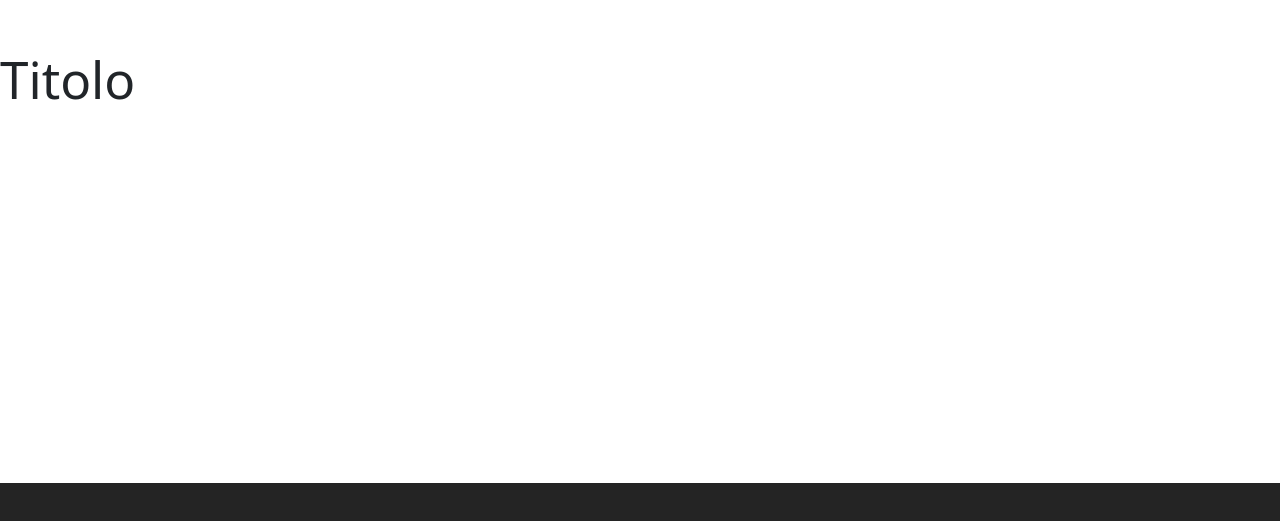
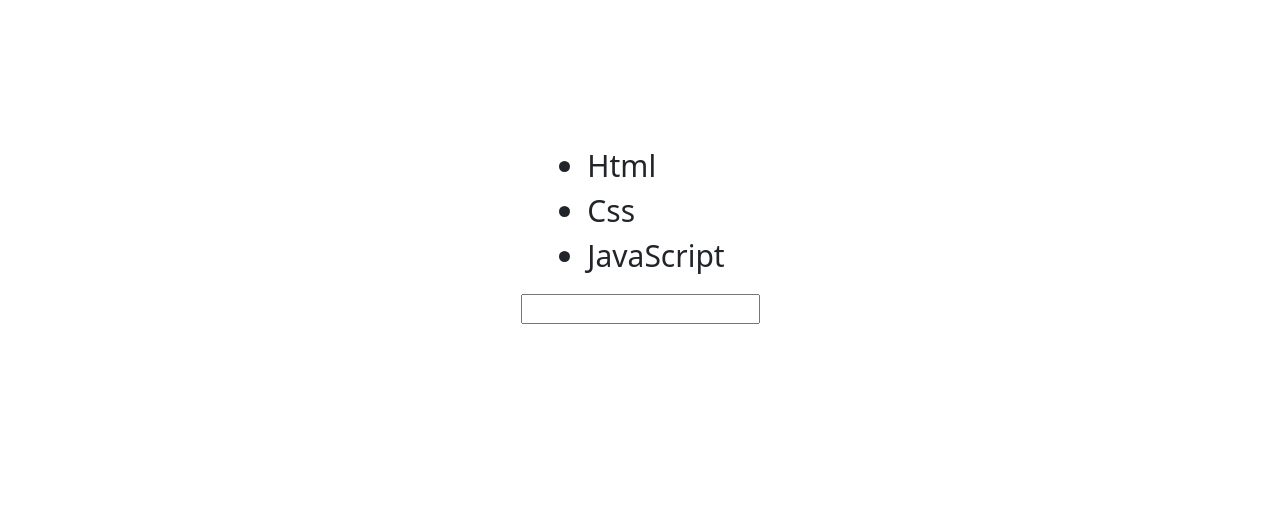
Before and after one commit to LucaIapadre98/react-form, a React app: page / in a window 1280 px wide. Shown: the part 317-838 px from the top of the page. Before the commit the page ends 800 px from the top, so only its background shows below. Built offline with nearby package versions, Linux system fonts and the light colour scheme; the HTML template or start-up script is replaced by a standard one.

Commit message:
creata una mini lista di titoli

```diff
--- a/src/assets/components/Main.jsx
+++ b/src/assets/components/Main.jsx
@@ -1,5 +1,16 @@
 export default function Main(){
-    return <div className="control-form">
-        <h1>Titolo</h1>
-    </div>
-};
+    const listTitle = ["Html","Css","JavaScript"];
+
+    return (
+        <main>
+            <div className="container">
+                <ul>
+                   {listTitle.map((title, index) =>(
+                    <li key={index}>{title}</li>
+                    ))}
+                </ul>
+                <input type="text"></input>
+            </div>
+        </main>
+    );
+}
--- a/src/assets/css/index.css
+++ b/src/assets/css/index.css
@@ -1,36 +1,15 @@
-:root {
-  font-family: system-ui, Avenir, Helvetica, Arial, sans-serif;
-  line-height: 1.5;
-  font-weight: 400;
-
-  color-scheme: light dark;
-  color: rgba(255, 255, 255, 0.87);
-  background-color: #242424;
-
-  font-synthesis: none;
-  text-rendering: optimizeLegibility;
-  -webkit-font-smoothing: antialiased;
-  -moz-osx-font-smoothing: grayscale;
+main{
+  height: 1100px;
+  display: flex;
+  justify-content: center;
+  align-items: center;
 }
-
-a {
-  font-weight: 500;
-  color: #646cff;
-  text-decoration: inherit;
+.container{
+  display: flex;
+  justify-content: center;
+  align-items: center;
+  flex-direction: column;
 }
-a:hover {
-  color: #535bf2;
+.container ul li{
+  font-size: 30px;
 }
-
-body {
-  margin: 0;
-  display: flex;
-  place-items: center;
-  min-width: 320px;
-  min-height: 100vh;
-}
-
-h1 {
-  font-size: 3.2em;
-  line-height: 1.1;
-}
--- a/src/main.jsx
+++ b/src/main.jsx
@@ -2,10 +2,7 @@ import { StrictMode } from 'react';
 import { createRoot } from 'react-dom/client';
 
 import "bootstrap/dist/css/bootstrap.min.css";
-import * as bootstrap from 'bootstrap';
-
 import './assets/css/index.css';
-
 
 import App from './App.jsx';
 
```
